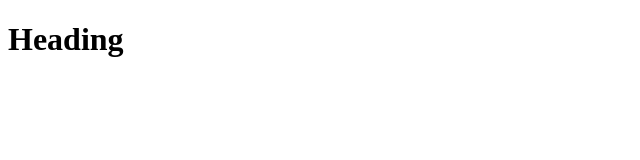
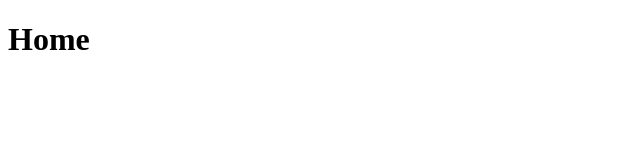
Before and after one commit to RehmanAkbar/learing, a plain HTML site: page index.html in a window 1280 px wide. Shown: the full height of the page, 0-640 px from the left. Drawn offline with Linux system fonts and the light colour scheme.

Commit message:
change in H1 tag

```diff
--- a/index.html
+++ b/index.html
@@ -7,6 +7,6 @@
     <title>Document</title>
 </head>
 <body>
-    <h1>Heading</h1>
+    <h1>Home </h1>
 </body>
 </html>
```
